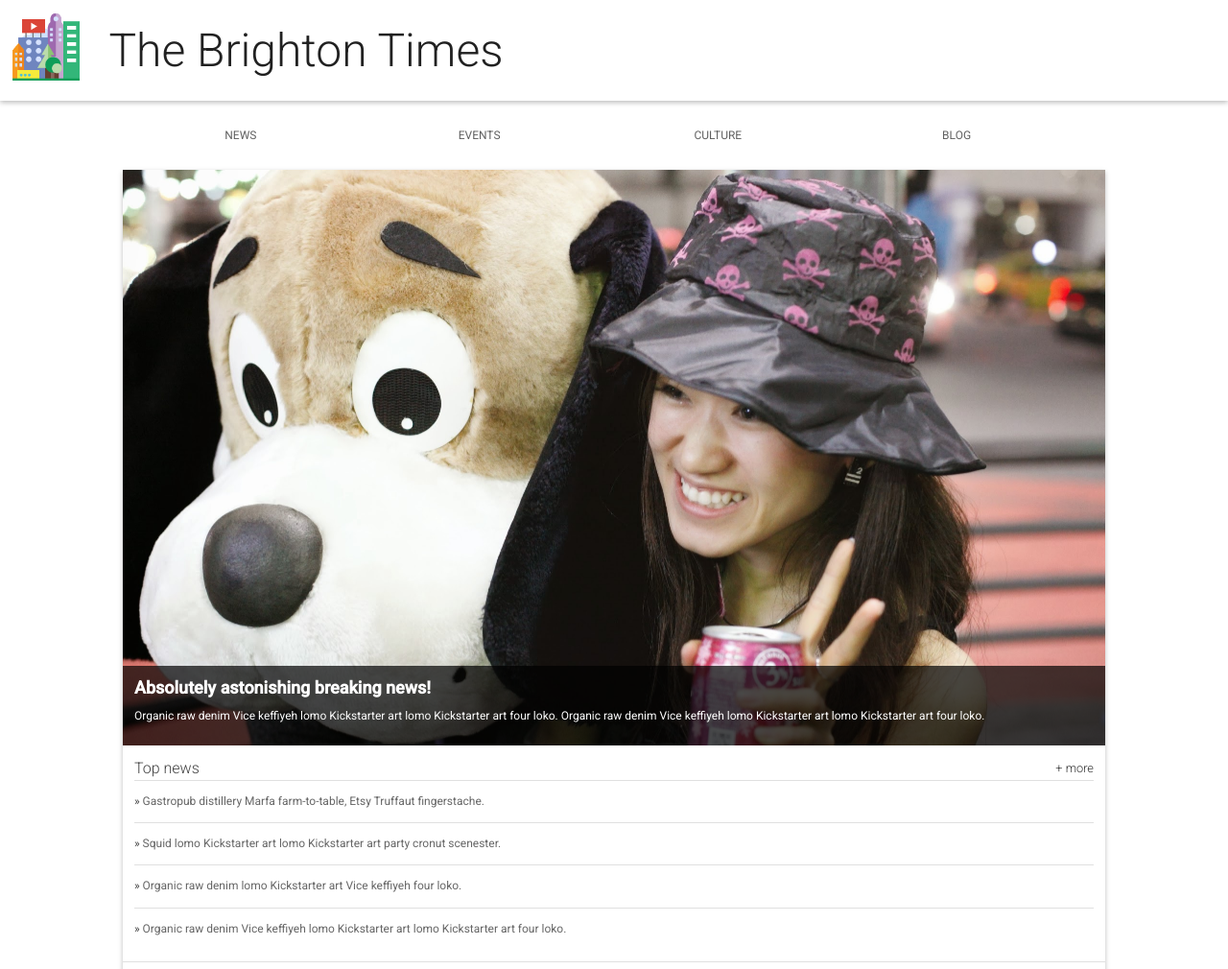
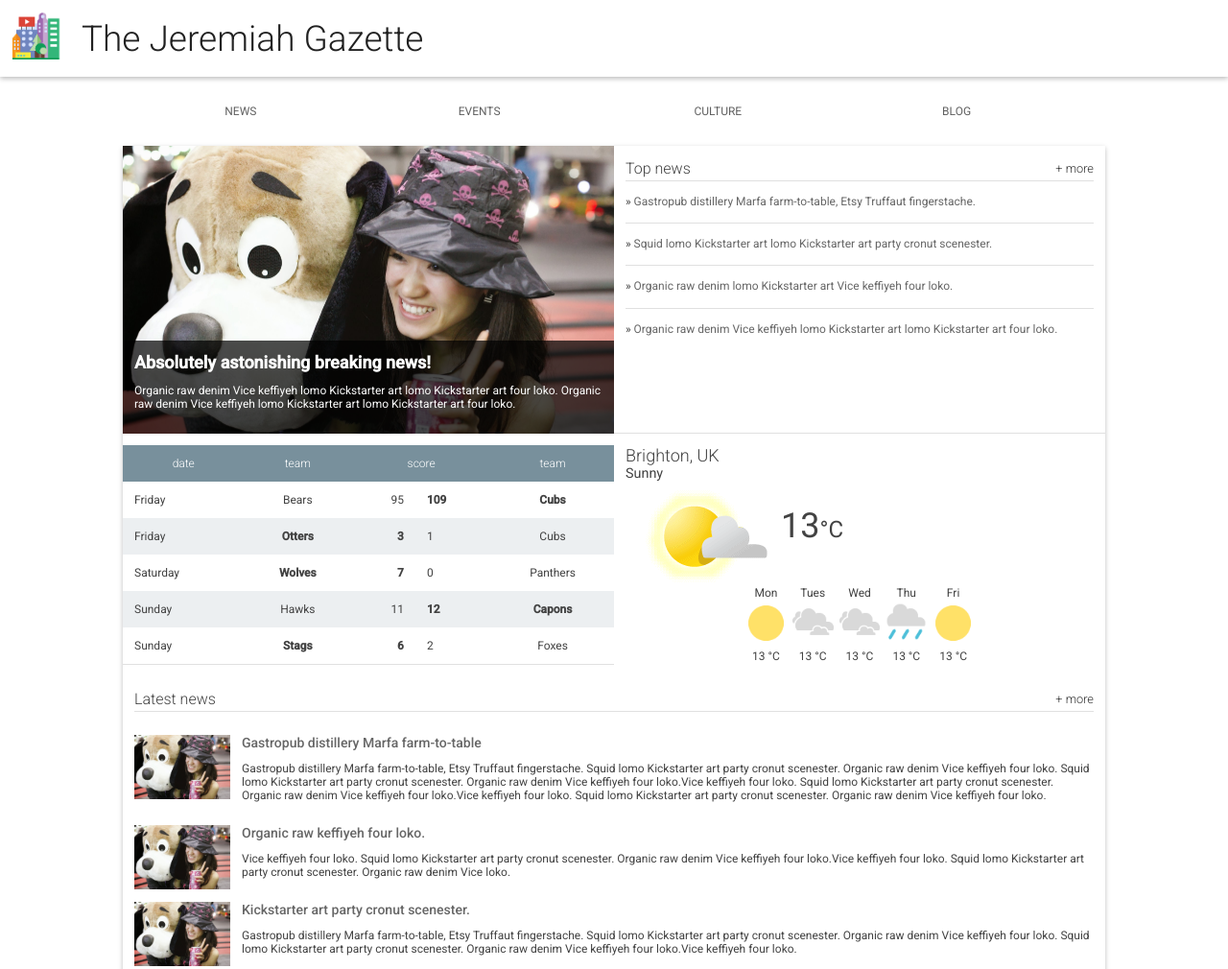
Before and after one commit to JWizerd/udacity-starting-small, a plain HTML site: page index.html in a window 1280 px wide. Shown: the top 1010 px of the page at 96% size. Drawn offline with Linux system fonts and the light colour scheme.

Commit message:
responsive media queries update. final commit.

```diff
--- a/index.html
+++ b/index.html
@@ -14,7 +14,7 @@
       <div class="header__inner">
         <img class="header__logo" src="images/city.png" alt="iconic view of a cityscape">
         <h1 class="header__title">
-          The Brighton Times
+          The Jeremiah Gazette
         </h1>
       </div>
     </header>
--- a/main.css
+++ b/main.css
@@ -49,7 +49,7 @@ ul {
 
 .header {
   box-shadow: 0 2px 5px rgba(0, 0, 0, 0.26);
-  min-height: 56px;
+  min-height: 40px;
   transition: min-height 0.3s;
 }
 
@@ -57,10 +57,12 @@ ul {
   width: 100%;
   margin-left: auto;
   margin-right: auto;
+  display:flex;
+  align-content: center;
 }
 
 .header__logo {
-  max-height: 72px;
+  max-height: 50px;
   margin-right: 1em;
   margin-left: 1em;
   vertical-align: top;
@@ -69,7 +71,7 @@ ul {
 
 .header__title {
   font-weight: 300;
-  font-size: 4em;
+  font-size: 37px;
   margin: 0.5em 0.25em;
   display: inline-block;
   color: #212121;
@@ -84,7 +86,6 @@ ul {
 
 .nav {
   width: 100%;
-
 }
 
 .nav__list {
@@ -122,7 +123,7 @@ ul {
 
 main {
   box-shadow: 0 2px 5px rgba(0, 0, 0, 0.26);
-  width: 90%;
+  width: 100%;
   margin-left: auto;
   margin-right: auto;
 }
@@ -133,6 +134,10 @@ main {
  *
  */
 
+.content{
+	display:flex;
+  flex-wrap: wrap;
+}
 
 /*
  *
@@ -378,10 +383,49 @@ footer a {
  * Media Queiries
  *
  */
-
+@media only screen and (min-width: 299px) and (max-width: 550px) {
+	.main{
+		width:100%;
+		margin: 0;
+	}
+	.hero{
+		height: 300px;
+	}
+	.header__title{
+		font-size:30px;
+	}
+	.header__logo{
+		margin-top: 5px;
+	}
+}
+@media only screen and (min-width: 551px) and (max-width: 767px) {
+	.hero{
+		height: 300px;
+    width: 50%;
+	}
+	.top-news{
+		width:50%;
+	}
+	.scores{
+		width:50%;
+	}
+	.weather{
+		width:50%;
+	}
+}
 @media only screen and (min-width: 768px) {
 	.hero{
-		height: 400px;
+		width:60%;
+		height: 320px;
+	}
+	.top-news{
+		width:40%;
+	}
+	.scores{
+		width:50%;
+	}
+	.weather{
+		width: 50%;
 	}
 }
 @media only screen and (min-width: 1029px) {
@@ -389,7 +433,17 @@ footer a {
 		width: 80%;
 	}
 	.hero{
-		height: 600px;
+		height: 300px;
+    width: 50%;
+	}
+	.top-news{
+		width:50%;
+	}
+	.scores{
+		width:50%;
+	}
+	.weather{
+		width:50%;
 	}
 	.nav{
 		width: 80%;
```
